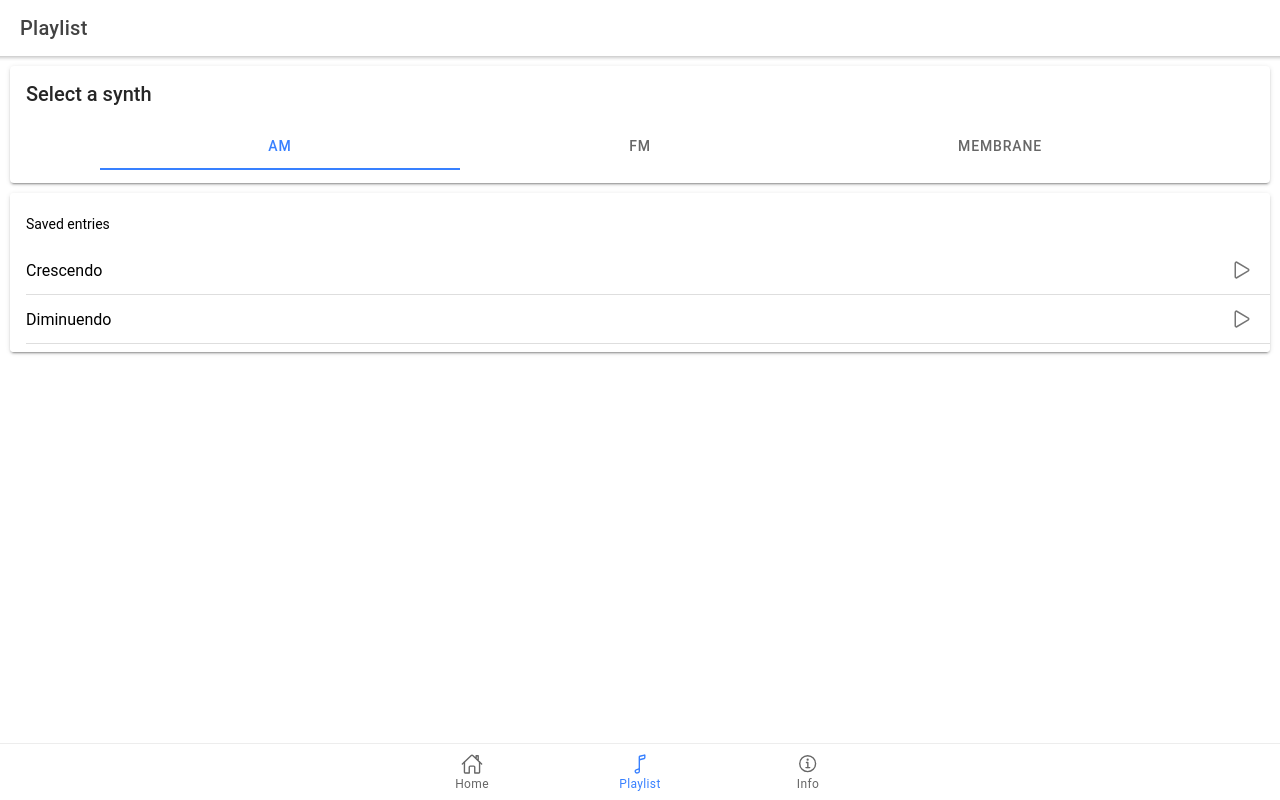
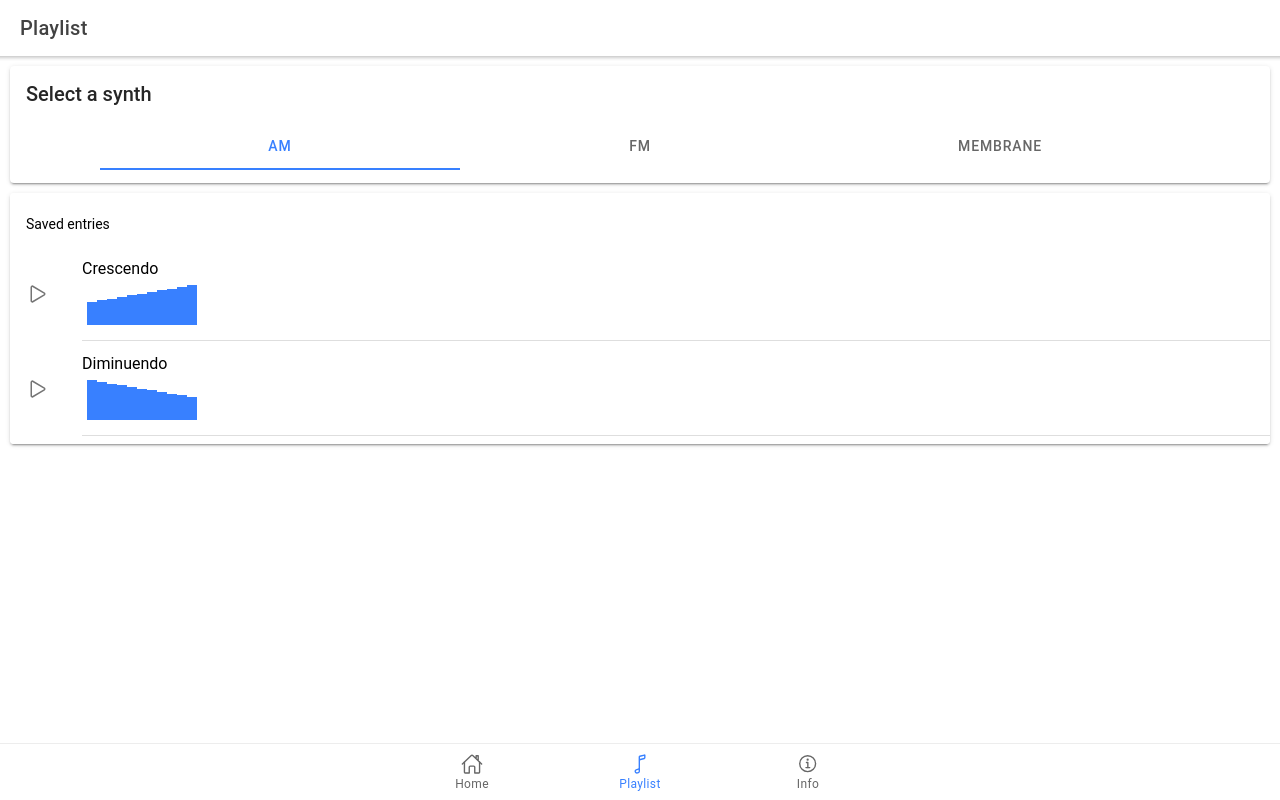
Before and after one commit to nelioyann/affective-music, a React (Create React App) app: page /playlist in a window 1280 px wide. Built offline with nearby package versions, Linux system fonts and the light colour scheme.

Commit message:
added beats indicator in playlist

```diff
--- a/src/pages/Tab2.css
+++ b/src/pages/Tab2.css
@@ -1,3 +1,13 @@
 ion-label{
     flex: none;
 }
+
+ion-thumbnail{
+    --size: 200px;
+    --border-radius: 5px;
+    margin: 10px auto;
+}
+
+.beats-indicator ion-col{
+    background-color: var(--ion-color-primary)	;
+}
--- a/src/pages/Tab2.tsx
+++ b/src/pages/Tab2.tsx
@@ -7,7 +7,9 @@ import {
   IonCardHeader,
   IonCardSubtitle,
   IonCardTitle,
+  IonCol,
   IonContent,
+  IonGrid,
   IonHeader,
   IonIcon,
   IonItem,
@@ -17,6 +19,7 @@ import {
   IonModal,
   IonPage,
   IonRange,
+  IonRow,
   IonSegment,
   IonSegmentButton,
   IonThumbnail,
@@ -25,42 +28,46 @@ import {
 } from "@ionic/react";
 // import ExploreContainer from '../components/ExploreContainer';
 import "./Tab2.css";
-import { filterOutline, playOutline } from "ionicons/icons";
+import {
+  chevronDownOutline,
+  filterOutline,
+  pauseOutline,
+  playOutline,
+  stopOutline,
+} from "ionicons/icons";
 
 const Tab2: React.FC = () => {
   const [showModal, setShowModal] = useState(false);
   const [currentSong, setCurrentSong] = useState<Song>();
 
-
-
-
   interface Song {
-    name: string,
-    beats: number[],
-    id: number
+    name: string;
+    beats: number[];
+    id: number;
   }
 
   const [songs, setSongs] = useState<Song[]>([
     {
       name: "Crescendo",
-      beats: [70, 71, 72, 73, 74, 75, 76, 77, 78, 79, 80],
+      beats: [70, 75, 80, 85, 90, 95, 100, 105, 110, 115, 120],
       id: 20200125124400,
     },
     {
       name: "Diminuendo",
-      beats: [80, 79, 78, 77, 76, 75, 74, 73, 72, 71, 70],
+      beats: [120, 115, 110, 105, 100, 95, 90, 85, 80, 75, 70],
       id: 20200125124401,
     },
   ]);
 
   const handleMusicSelection = (
-    event: React.MouseEvent<HTMLIonItemElement, MouseEvent>, {name, id, beats}: Song
+    event: React.MouseEvent<HTMLIonItemElement, MouseEvent>,
+    { name, id, beats }: Song
   ): void => {
     setShowModal(true);
     // let id = event.currentTarget.key
-    console.log(id, name, beats)
+    console.log(id, name, beats);
     // let songName = event.currentTarget.getAttribute("data-name") || "";
-    setCurrentSong({name, id, beats});
+    setCurrentSong({ name, id, beats });
   };
   return (
     <IonPage>
@@ -70,20 +77,20 @@ const Tab2: React.FC = () => {
         </IonToolbar>
       </IonHeader>
       <IonContent fullscreen>
+        {/* Modal triggered when selecting a song */}
         <IonModal
           isOpen={showModal}
           swipeToClose={true}
           onDidDismiss={() => setShowModal(false)}
         >
+          <IonCard className="ion-text-center">
             <IonToolbar>
               <IonButtons slot="end">
                 <IonButton onClick={() => setShowModal(false)}>
-                <IonIcon icon={filterOutline} />
+                  <IonIcon icon={chevronDownOutline} /> Close this
                 </IonButton>
               </IonButtons>
             </IonToolbar>
-
-          <IonCard>
             <IonThumbnail>
               <img src="./assets/logo.png" alt="" />
             </IonThumbnail>
@@ -98,12 +105,28 @@ const Tab2: React.FC = () => {
                 <IonRange></IonRange>
                 <IonLabel slot="end">00:00</IonLabel>
               </IonItem>
+
+              {/* Play Button */}
+              <IonButton fill="clear" mode="ios">
+                <IonIcon icon={playOutline} />
+              </IonButton>
+
+              {/* Pause Button */}
+              <IonButton fill="clear" mode="ios">
+                <IonIcon icon={pauseOutline} />
+              </IonButton>
+
+              {/* Stop Button */}
+              <IonButton fill="clear" mode="ios">
+                <IonIcon icon={stopOutline} />
+              </IonButton>
             </IonCardContent>
           </IonCard>
 
-          <IonItem>
+          {/* Next song popover */}
+          {/* <IonItem>
             <IonLabel>Playing Next</IonLabel>
-          </IonItem>
+          </IonItem> */}
         </IonModal>
 
         <IonHeader collapse="condense">
@@ -134,7 +157,7 @@ const Tab2: React.FC = () => {
             </IonSegment>
           </IonCardContent>
         </IonCard>
-        <IonCard>
+        <IonCard >
           <IonList>
             <IonListHeader>Saved entries</IonListHeader>
 
@@ -145,8 +168,19 @@ const Tab2: React.FC = () => {
                   data-name={song.name}
                   onClick={(e) => handleMusicSelection(e, song)}
                 >
-                  <IonIcon slot="end" icon={playOutline} />
-                  <IonLabel>{song.name}</IonLabel>
+                  <IonLabel>
+                    <h2>{song.name}</h2>
+                    <IonGrid>
+                      <IonRow className="beats-indicator ion-align-items-end">
+
+                      {song.beats.map((beat) => (
+                        <IonCol color="tertiary" style={{height: beat/3}}></IonCol>
+                        ))}
+                        </IonRow>
+                  </IonGrid>
+                  </IonLabel>
+                  <IonIcon slot="start" icon={playOutline} />
+
                 </IonItem>
               );
             })}
```
Lines whose indentation alone changed are shown as unchanged.
